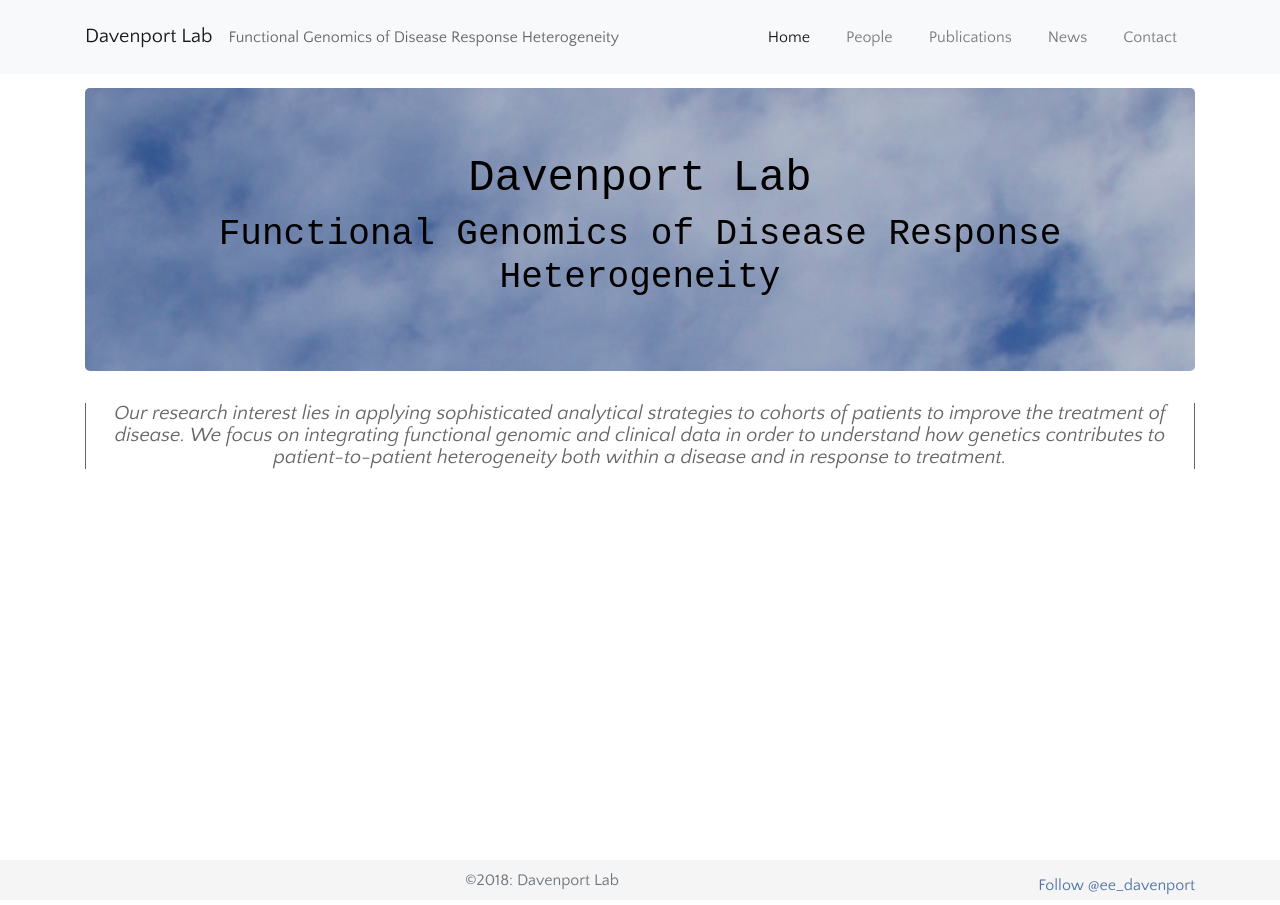
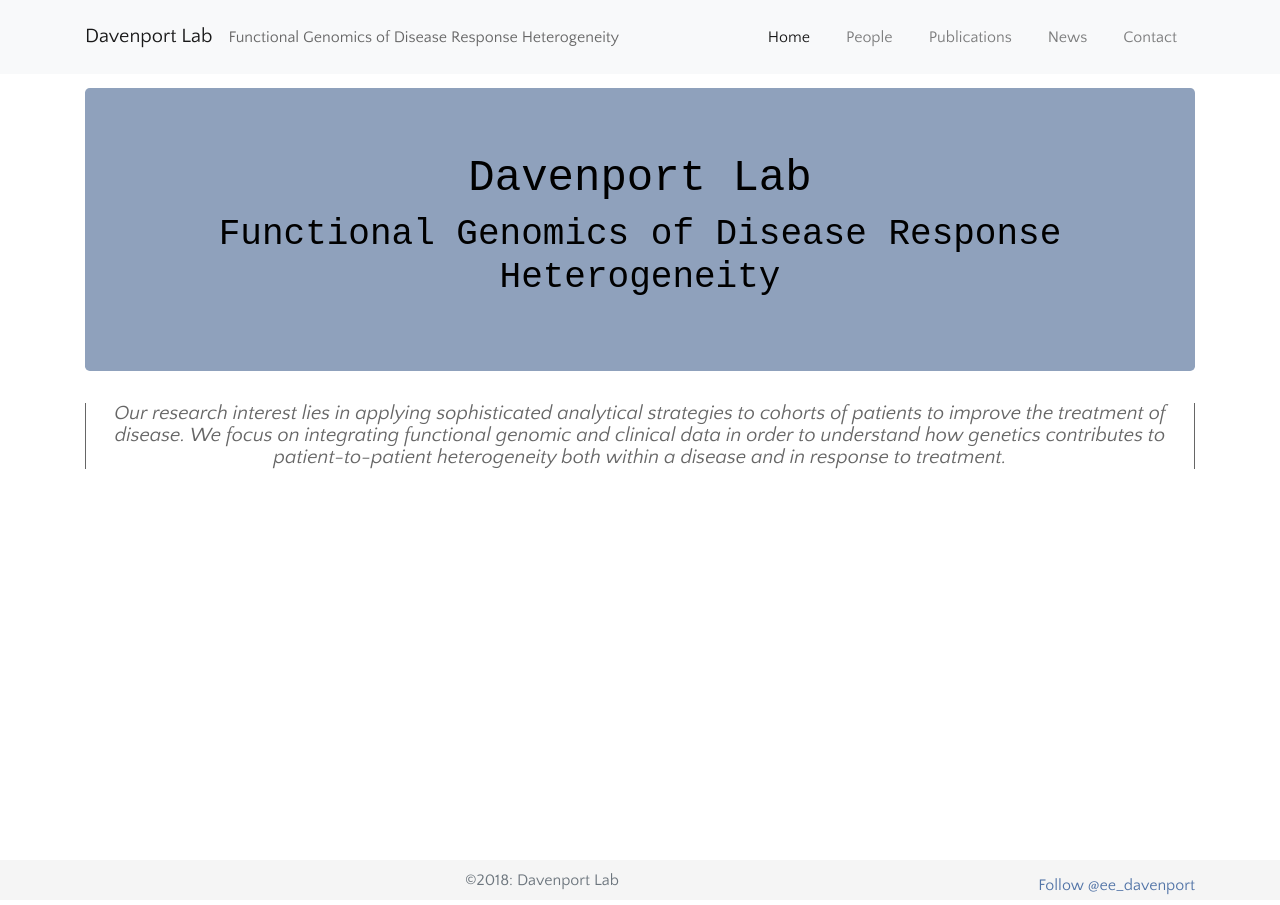
Before and after one commit to davenportlab/davenportlab.github.io, a Jekyll site: the page built from index.md, in a window 1280 px wide. Built offline with Jekyll 4.4.1, drawn with Linux system fonts in a browser that asks for light colours; nearby versions of some CDN libraries; comment, search, counter and statistics services are not loaded.

Commit message:
Changed banner picture to a filled colour block for main page (#5)

```diff
--- a/assets/css/style.scss
+++ b/assets/css/style.scss
@@ -43,7 +43,8 @@ section {
 
 // Banner
 #banner.jumbotron {
-  background-image: url("../img/banner.jpg");
+  /*background-image: url("../img/banner.jpg");*/
+  background-color: $color2;
   background-size: 100%;
   background-repeat: no-repeat;
   color: black;
```
